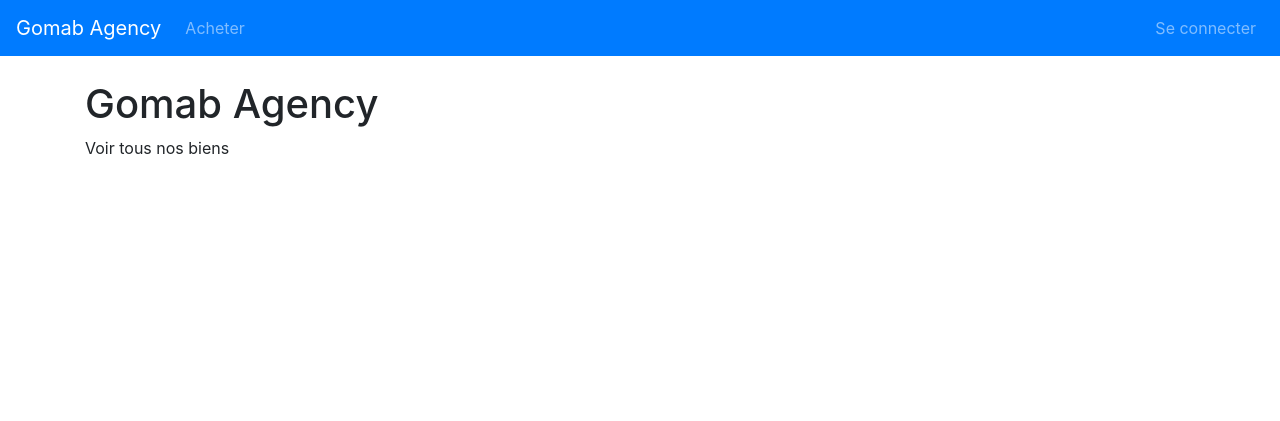
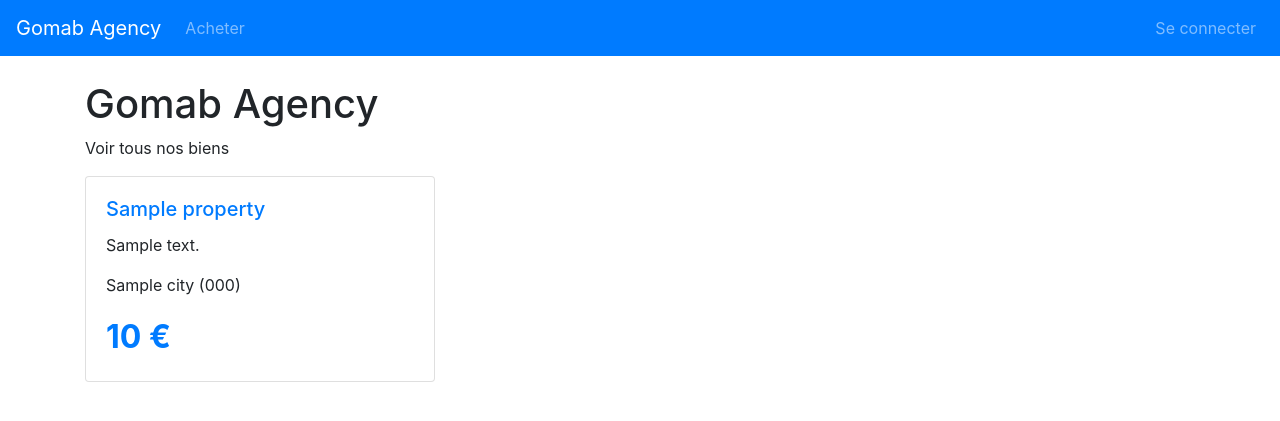
Before and after one commit to gomab/Agency, a Symfony app: template templates/property/index.html.twig in a window 1280 px wide. Shown: the top 421 px of the page. Run offline with Twig, Linux system fonts and the light colour scheme; the template is opened without the code that fills it: most values are stand-ins (such as "Sample title", 1, 10 or a date in 2020); some libraries are stand-ins or nearby versions.

Commit message:
Feat: Paginer les biens

```diff
--- a/composer.json
+++ b/composer.json
@@ -7,6 +7,8 @@
         "ext-iconv": "*",
         "cocur/slugify": "^4.0",
         "doctrine/annotations": "^1.10",
+        "fzaninotto/faker": "^1.9",
+        "knplabs/knp-paginator-bundle": "^5.1",
         "sensio/framework-extra-bundle": "^5.1",
         "symfony/asset": "5.0.*",
         "symfony/console": "5.0.*",
--- a/config/bundles.php
+++ b/config/bundles.php
@@ -13,4 +13,5 @@ return [
     Symfony\Bundle\SecurityBundle\SecurityBundle::class => ['all' => true],
     Symfony\Bundle\MakerBundle\MakerBundle::class => ['dev' => true],
     Doctrine\Bundle\FixturesBundle\DoctrineFixturesBundle::class => ['dev' => true, 'test' => true],
+    Knp\Bundle\PaginatorBundle\KnpPaginatorBundle::class => ['all' => true],
 ];
--- /dev/null
+++ b/templates/property/_property.html.twig
@@ -0,0 +1,16 @@
+<div class="card mb-4">
+    <div class="card-body">
+        <h5 class="card-title">
+            <a href="{{ path('property.show', {slug: property.slug, id: property.id}) }}">
+                {{ property.title }}
+            </a>
+        </h5>
+
+        <p class="card-text">{{ property.description | nl2br }}</p>
+        <p class="card-text">{{ property.city }}  ({{ property.postalCode }})</p>
+
+        <div class="text-primary" style="font-size: 2rem; font-weight: bold">
+            {{ property.formattedPrice }} €
+        </div>
+    </div>
+</div>
--- a/templates/property/index.html.twig
+++ b/templates/property/index.html.twig
@@ -8,5 +8,18 @@
 
         <p>Voir tous nos biens</p>
 
+        <div class="row">
+            {% for property in properties %}
+                <div class="col-md-4">
+                    {% include 'property/_property.html.twig' %}
+                </div>
+            {% endfor %}
+        </div>
+
+        {# display navigation #}
+        <div class="navigation">
+            {{ knp_pagination_render(properties) }}
+        </div>
+
     </div>
 {% endblock %}
--- /dev/null
+++ b/translations/knpPaginatorBundle.fr.yaml
@@ -0,0 +1,2 @@
+label_next: suivant
+label_previous: précédent
```
Also changed, not shown: src/Controller/PropertyController.php (+23 -27 lines), src/DataFixtures/PropertyFixture.php (added, +36 -0 lines), src/Repository/PropertyRepository.php (+15 -5 lines), 4 other files.
